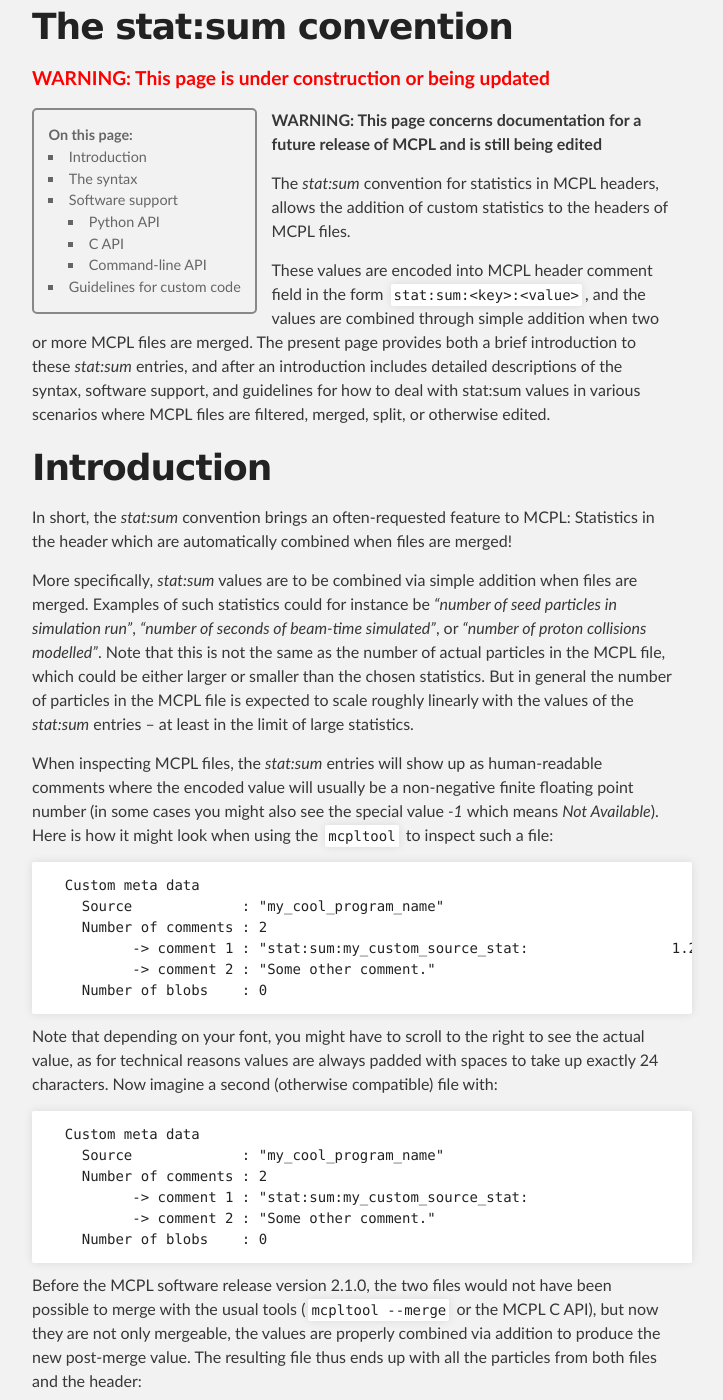
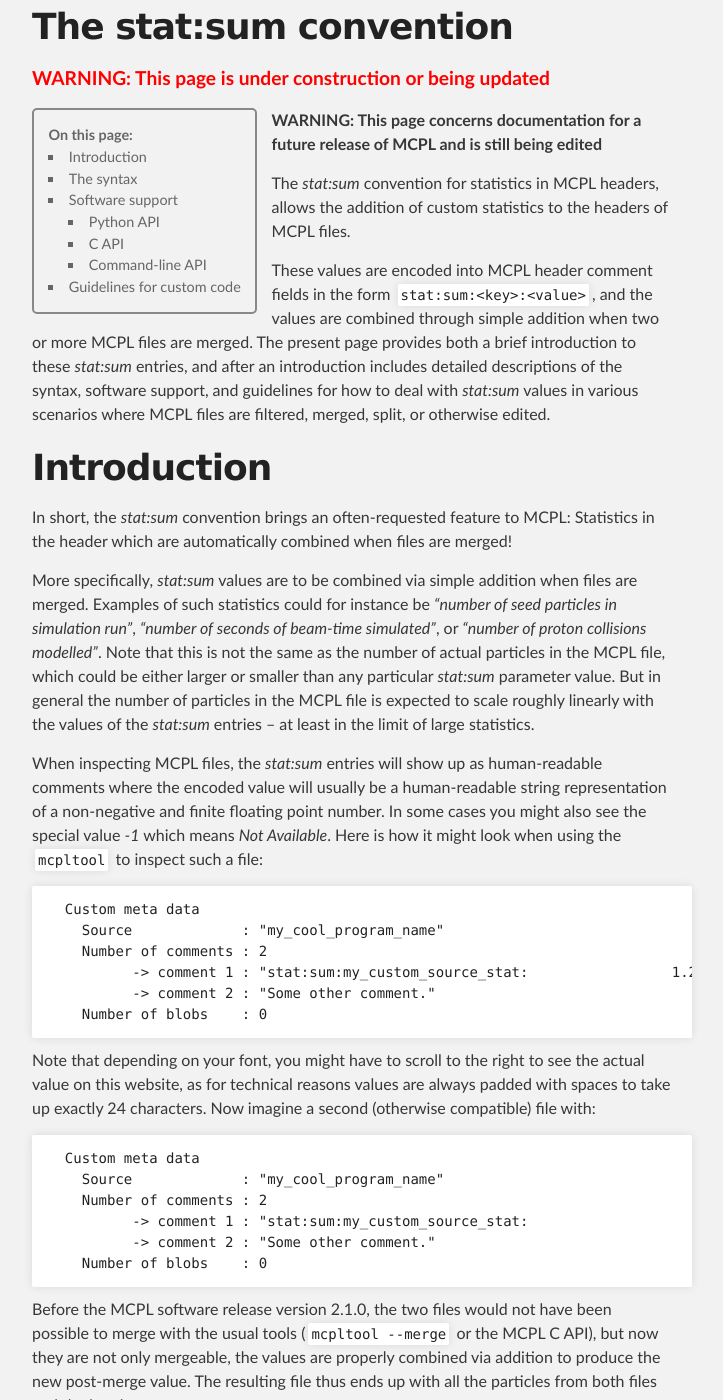
Before and after one commit to mctools/mcpl, a Jekyll site: the page built from format_statsum.md, in a window 1280 px wide and 1400 px high, scrolled down 260 px. Shown: the whole window, without its empty margins (288-1011 px from the left). Built offline with Jekyll 4.4.1, drawn with Linux system fonts in a browser that asks for light colours; some of the changed text lies outside the part shown.

Commit message:
Work on new format and stat:sum page

````diff
--- a/format_statsum.md
+++ b/format_statsum.md
@@ -11,15 +11,15 @@ weight: 50
 
 The *stat:sum* convention for statistics in MCPL headers, allows the addition of custom statistics to the headers of MCPL files.
 
-These values are encoded into MCPL header comment field in the form `stat:sum:<key>:<value>`, and the values are combined through simple addition when two or more MCPL files are merged. The present page provides both a brief introduction to these *stat:sum* entries, and after an introduction includes detailed descriptions of the syntax, software support, and guidelines for how to deal with stat:sum values in various scenarios where MCPL files are filtered, merged, split, or otherwise edited.
+These values are encoded into MCPL header comment fields in the form `stat:sum:<key>:<value>`, and the values are combined through simple addition when two or more MCPL files are merged. The present page provides both a brief introduction to these *stat:sum* entries, and after an introduction includes detailed descriptions of the syntax, software support, and guidelines for how to deal with *stat:sum* values in various scenarios where MCPL files are filtered, merged, split, or otherwise edited.
 
 # Introduction
 
 In short, the *stat:sum* convention brings an often-requested feature to MCPL: Statistics in the header which are automatically combined when files are merged!
 
-More specifically, *stat:sum* values are to be combined via simple addition when files are merged. Examples of such statistics could for instance be *"number of seed particles in simulation run"*, *"number of seconds of beam-time simulated"*, or *"number of proton collisions modelled"*. Note that this is not the same as the number of actual particles in the MCPL file, which could be either larger or smaller than the chosen statistics. But in general the number of particles in the MCPL file is expected to scale roughly linearly with the values of the *stat:sum* entries -- at least in the limit of large statistics.
+More specifically, *stat:sum* values are to be combined via simple addition when files are merged. Examples of such statistics could for instance be *"number of seed particles in simulation run"*, *"number of seconds of beam-time simulated"*, or *"number of proton collisions modelled"*. Note that this is not the same as the number of actual particles in the MCPL file, which could be either larger or smaller than any particular *stat:sum* parameter value. But in general the number of particles in the MCPL file is expected to scale roughly linearly with the values of the *stat:sum* entries -- at least in the limit of large statistics.
 
-When inspecting MCPL files, the *stat:sum* entries will show up as human-readable comments where the encoded value will usually be a non-negative finite floating point number (in some cases you might also see the special value *-1* which means *Not Available*). Here is how it might look when using the `mcpltool` to inspect such a file:
+When inspecting MCPL files, the *stat:sum* entries will show up as human-readable comments where the encoded value will usually be a human-readable string representation of a non-negative and finite floating point number. In some cases you might also see the special value *-1* which means *Not Available*. Here is how it might look when using the `mcpltool` to inspect such a file:
 
 ```
   Custom meta data
@@ -30,7 +30,7 @@ When inspecting MCPL files, the *stat:sum* entries will show up as human-readabl
     Number of blobs    : 0
 ```
 
-Note that depending on your font, you might have to scroll to the right to see the actual value, as for technical reasons values are always padded with spaces to take up exactly 24 characters. Now imagine a second (otherwise compatible) file with:
+Note that depending on your font, you might have to scroll to the right to see the actual value on this website, as for technical reasons values are always padded with spaces to take up exactly 24 characters. Now imagine a second (otherwise compatible) file with:
 
 ```
   Custom meta data
@@ -66,9 +66,9 @@ The syntax of the comments defining a statistics with both a key and a value is:
 
 * The `<value>` must always be exactly 24 characters long, and contain an ASCII representation of the value including only characters from the list `0123456789.+-eE`.  If less than 24 characters are needed for the value itself, the string can be padded with extra ASCII spaces (` `) at either end (and only at the ends).  If manually composing the strings in languages like C, C++, or Python, one can for instance encode the value using a print-format specifier like `%24.17g`, which has the advantage of loss-less encoding of double-precision floating point values (assuming 64 bit IEEE-754 floating point encoding).
 
-* The actual value represented in the `<value>` must not be negative, NaN (not-a-number) or infinity. The exception is that a value of -1 is allowed, with the special meaning of "Not Available". This can for instance be used to reserve space in a file with the intention of overwriting it with an actual value later. In case of an exceptional programme abort, where the file header had been written but the job ended before all particles could be written to the file, the header would in that case hold a value meaning "Not Available", rather than a misleading value. Any operations on statistics during file merges or splitting should yield -1 if any input value is -1 or if the result does not otherwise fit (i.e. if merges would lead to values of infinity)
+* The actual value represented in the `<value>` string must not be negative, NaN (not-a-number) or infinity. The exception is that a value of -1 is allowed, with the special meaning of "Not Available". This can for instance be used to reserve space in a file with the intention of overwriting it with an actual value later. In case of an exceptional programme abort, where the file header had been written but the job ended before all particles could be written to the file, the header would in that case hold a value meaning "Not Available", rather than a misleading value. Any operations on statistics during file merges or splitting should yield -1 if any input value is -1 or if the result does not otherwise fit (i.e. if merges would lead to values of infinity)
 
-* In addition to `stat:sum:...` entries, all entries starting with the string `stat:` are reserved for future usage. Thus, it is for now recommended that software dealing with MCPL files will prevent people from creating comments starting with `stat:`, except if it is a `stat:sum:<key>:value` entry compliant with the syntax defined above.
+* In addition to `stat:sum:...` entries in the list of comments, all entries starting with the string `stat:` are reserved for future usage. Thus, it is for now recommended that software dealing with MCPL files will prevent people from creating comments starting with `stat:`, except if it is a `stat:sum:<key>:value` entry compliant with the syntax defined above.
 
 # Software support
 
@@ -99,19 +99,17 @@ void mcpl_hdr_add_stat_sum( mcpl_outfile_t, const char * key, double value );
 void mcpl_hdr_scale_stat_sums( mcpl_outfile_t, double scale );
 ```
 
-The `mcpl_hdr_stat_sum` function is used to extract `stat:sum:` values from an existing file, by a particular key (returning -2 in case the key is not present in the file).
+The `mcpl_hdr_stat_sum` function is used to extract `stat:sum:` values from an existing file, by a particular key, returning -2 in case the key is not present in the file.
 
-The `mcpl_hdr_add_stat_sum` function is used to add values into files. Of course, this could also be done with the `mcpl_hdr_add_comment` function, but this is not recommended. In particular because the `mcpl_hdr_add_stat_sum` function can also be called *after* the first particle has been written to disk, as long as it was also called *before* the first particle was written, to reserve the space (for this initial reservation one can ideally use a value of -1).
+The `mcpl_hdr_add_stat_sum` function is used to add values into files. Of course, this could also be done through careful usage of the `mcpl_hdr_add_comment` function, but this is not recommended. In particular because the `mcpl_hdr_add_stat_sum` function can also be called *after* the first particle has been written to disk, as long as a *stat:sum* entry with the key in question was also added *before* the first particle was written. For this initial reservation of space in the on-disk header one can ideally use a value of -1. This is of instance useful if the size of a given Monte Carlo simulation is not initially known -- perhaps because of a dynamic criteria for ending the job like "keep running until I have registered a million entries in my detector tally".
 
-SomIf the value of the statistics is not known initially (e.g. if the size of a Monte Carlo simulation is not initially known), it is possible to set the *stat:sum* value to -1 to simply reserve space in the MCPL file header. In that case, one should invoke the function again to set the final value before the file is closed.
-
-Finally, the function `mcpl_hdr_scale_stat_sums` is intended for usage by people who might be implementing custom editing, filtering or splitting of files via the C API (normally in conjunction with the `mcpl_transfer_metadata` function). If simply filtering based upon particle properties (e.g. picking only certain particle types or energies), this is typically not needed. But if somehow splitting a file or otherwise selecting particles based on their position in the file (e.g. if producing a file containing the first N particles of another file), the *stat:sum* values in the new file should probably be reduced somehow, and this can be done with the `mcpl_hdr_scale_stat_sums` function. If in doubt, invoking `mcpl_hdr_scale_stat_sums` with a value of -1 ensures that the output file will at least not contain any misleading numbers.
+Finally, the function `mcpl_hdr_scale_stat_sums` is intended for usage by people who might be implementing custom editing, filtering or splitting of files via the C API (normally in conjunction with the `mcpl_transfer_metadata` function). If simply filtering based upon particle properties (e.g. picking only certain particle types or energies), this is typically not needed. But if somehow splitting a file or otherwise selecting particles based on their position in the file (e.g. if producing a file containing the first N particles of another file), the *stat:sum* values in the new file should probably be reduced somehow, and this can be done with the `mcpl_hdr_scale_stat_sums` function. If in doubt, invoking `mcpl_hdr_scale_stat_sums` with a value of -1 ensures that the output file will get a value of -1 for any *stat:sum* entries, thus avoiding misleading values.
 
 ## Command-line API
 
 As the new *stat:sum* values are encoded in MCPL comments, it is trivially true that `mcpltool`, `pymcpltool`, or any other custom tool showing such comments will show the *stat:sum* values as well.
 
-Additionally, the `mcpltool --extract` mode has been updated to properly deal with stat:sum's. Specifically, it will leave them unaltered if only using the `-p` flag to extract particles of a particular type. However, if using the `-l` and `-s` flags to extract particles based on position in the file, the `mcpltool` code will conservatively set all *stat:sum* values in the resulting file to -1 (meaning *Not Available*). This is done since the generic MCPL code can not possibly know with certainty how to calculate the new values.
+Additionally, the `mcpltool --extract` mode has been updated to properly deal with *stat:sum* entries. Specifically, it will leave them unaltered if only using the `-p` flag to extract particles of a particular type. However, if using the `-l` and `-s` flags to extract particles based on position in the file, the `mcpltool` code will conservatively set all *stat:sum* values in the resulting file to -1 (meaning *Not Available*). This is done since the generic MCPL code can not possibly know with certainty how to calculate the new values.
 
 # Guidelines for custom code
 
````
